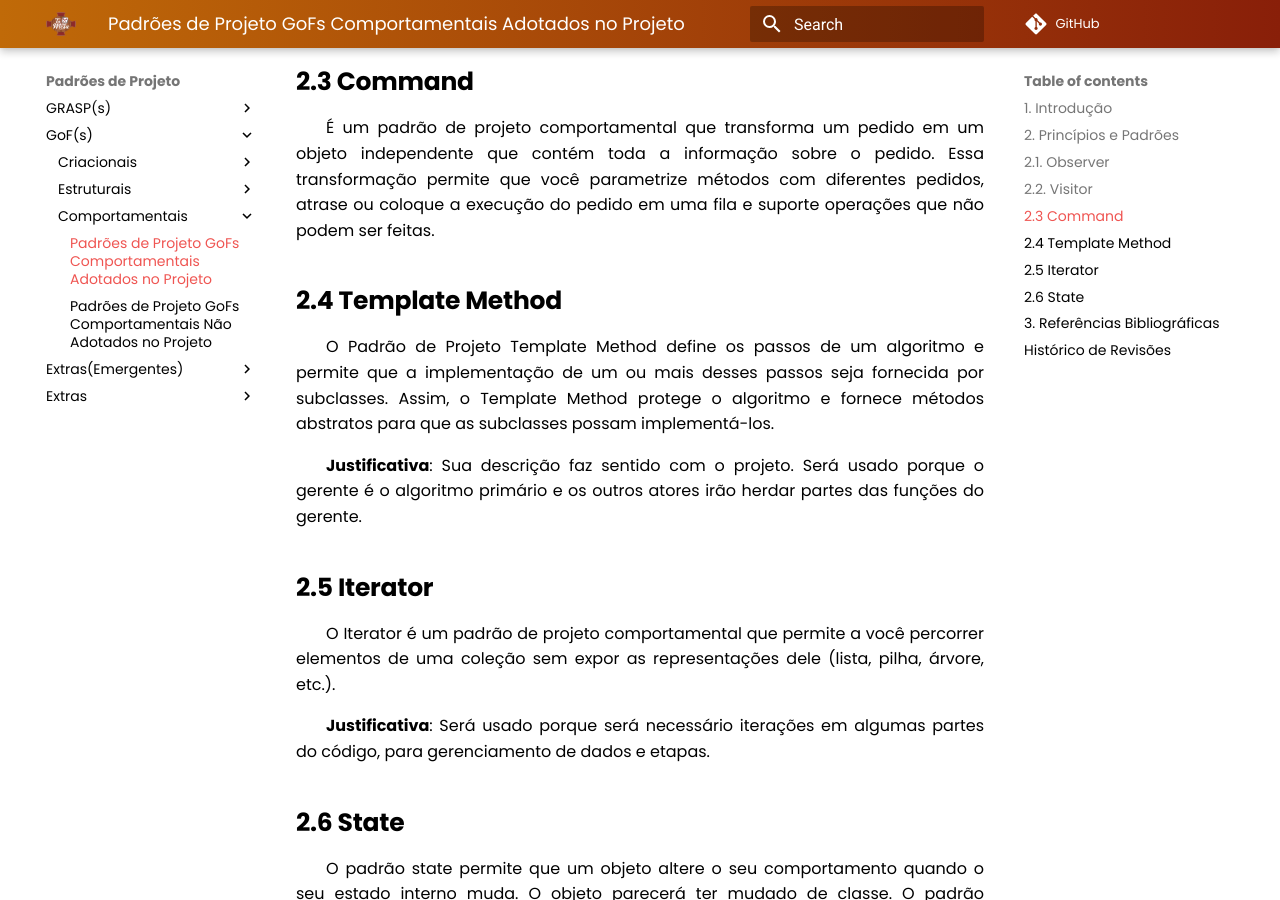
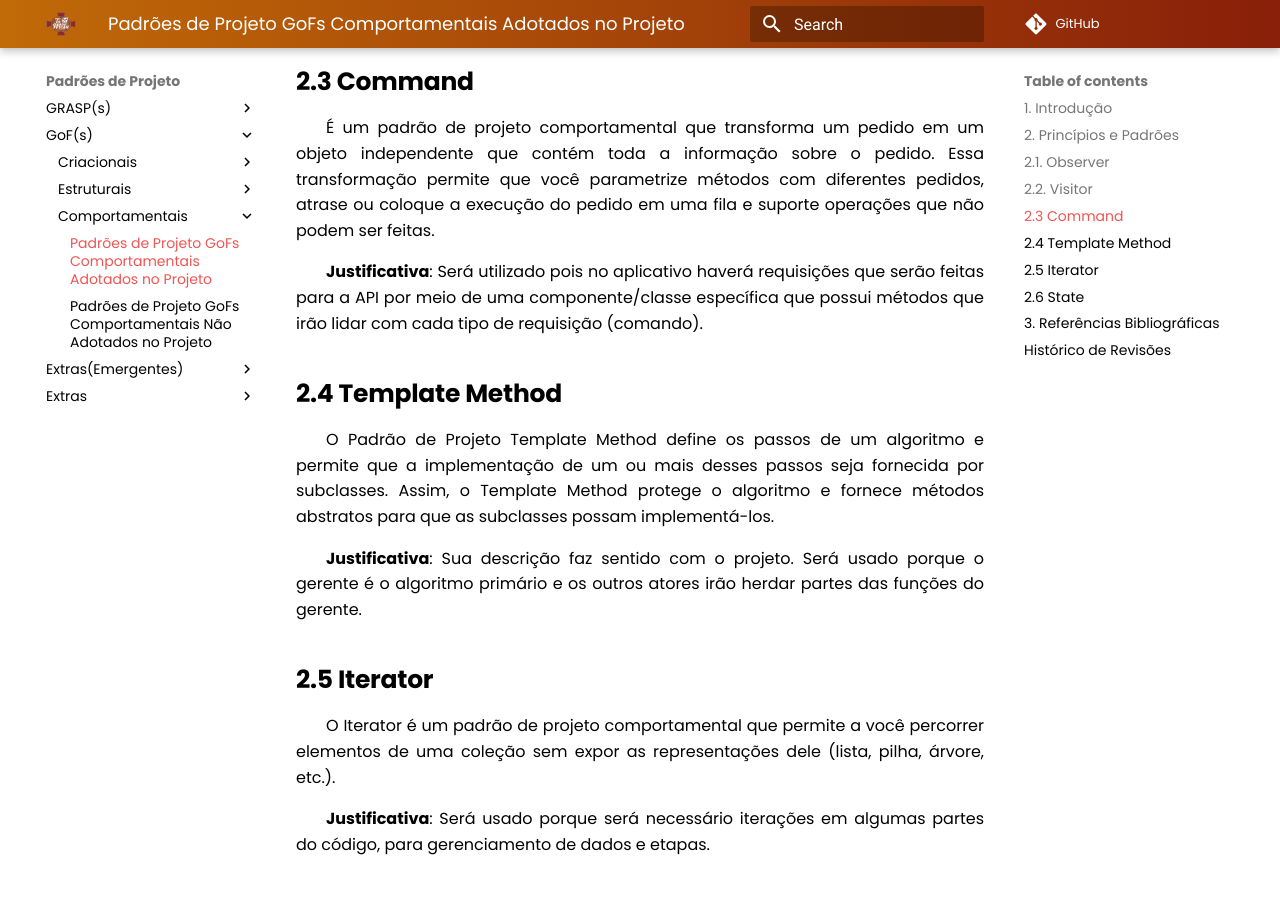
Before and after one commit to UnBArqDsw2021-1/2021.1_G02_TaNaMesa_docs, an MkDocs documentation site: the page built from docs/3-Padroes-de-Projeto/GoFs/Comportamentais/Padroes-Adotados-no-Projeto.md, in a window 1280 px wide and 900 px high, scrolled down 1359 px. Built offline with MkDocs 1.6.1 and Material for MkDocs 9.7.7, drawn with Linux system fonts in a browser that asks for light colours; comment, search, counter and statistics services are not loaded; some of the changed text lies outside the part shown.

Commit message:
(#100) Adiciona justificativas GoFs comportamentais adotados

```diff
--- a/docs/3-Padroes-de-Projeto/GoFs/Comportamentais/Padroes-Adotados-no-Projeto.md
+++ b/docs/3-Padroes-de-Projeto/GoFs/Comportamentais/Padroes-Adotados-no-Projeto.md
@@ -25,6 +25,8 @@ Representa uma operação a ser realizada sobre elementos da estrutura de um obj
 ## 2.3 Command
 
 É um padrão de projeto comportamental que transforma um pedido em um objeto independente que contém toda a informação sobre o pedido. Essa transformação permite que você parametrize métodos com diferentes pedidos, atrase ou coloque a execução do pedido em uma fila e suporte operações que não podem ser feitas.
+
+**Justificativa**: Será utilizado pois no aplicativo haverá requisições que serão feitas para a API por meio de uma componente/classe específica que possui métodos que irão lidar com cada tipo de requisição (comando).
 
 ## 2.4 Template Method
 
@@ -65,4 +67,5 @@ O padrão state permite que um objeto altere o seu comportamento quando o seu es
 | 29/08/2021 | 1.2    | Ajuste formatação          | [Emily Dias](https://github.com/emysdias)        |
 | 29/08/2021 | 1.3    | Adição de tópicos          | [Daniel Primo](https://github.com/danieldagerom) |
 | 03/09/2021 | 1.4    | Adição de justificativas   | [Emily Dias](https://github.com/emysdias)        |
-| 03/09/2021 | 1.5    | Adição de justificativas   | [Daniel Primo](https://github.com/danieldagerom)        |
+| 03/09/2021 | 1.5    | Adição de justificativas   | [Daniel Primo](https://github.com/danieldagerom) |
+| 05/08/2021 | 2.0    | Adição de justificativas   | [Ítalo Alves](https://github.com/alvesitalo)     |
```
